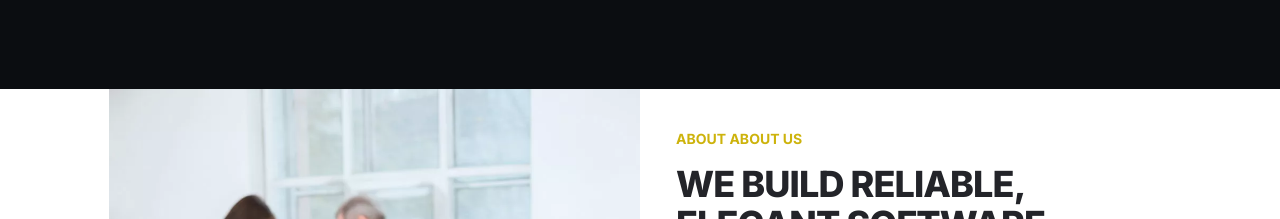
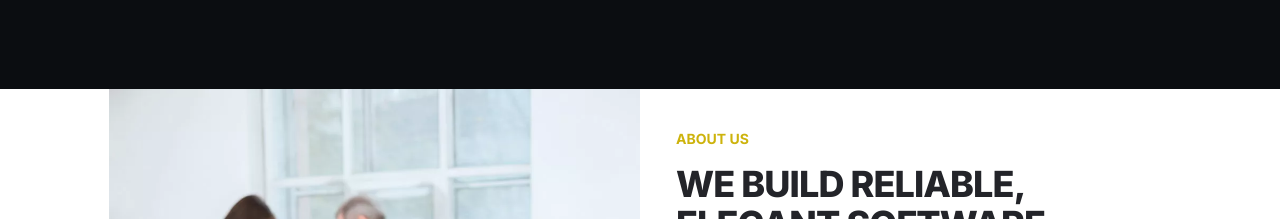
Before and after one commit to codezxvn/intro-page, a Next.js app: page / in a window 1280 px wide. Shown: the part 1540-1759 px from the top of the page. Built offline with nearby package versions, Linux system fonts and the light colour scheme.

Commit message:
fix bug duplicate text

```diff
--- a/src/components/molecures/welcome.tsx
+++ b/src/components/molecures/welcome.tsx
@@ -3,7 +3,7 @@ import { WelComeProps } from "./types/welcomeType";
 export default function WelcomeMolicule({ heading, body }: WelComeProps) {
   return (
     <div className={`grid ml-0 md:ml-6 pt-6 md:pt-10 ${styles.fadeInFromBottom}`}>
-      <span className={`uppercase font-bold text-xs md:text-sm text-neutral ${styles.title}`}>About {heading}</span>
+      <span className={`uppercase font-bold text-xs md:text-sm text-neutral ${styles.title}`}> {heading}</span>
       <h2 className={`uppercase text-3xl md:text-4xl font-extrabold tracking-tight mb-4 md:mb-5 ${styles.content}`}>
         We build reliable, elegant software
       </h2>
```
